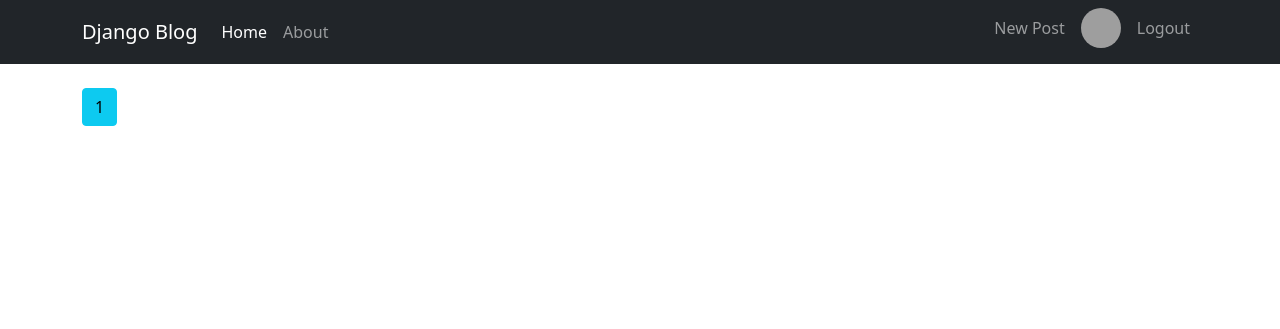
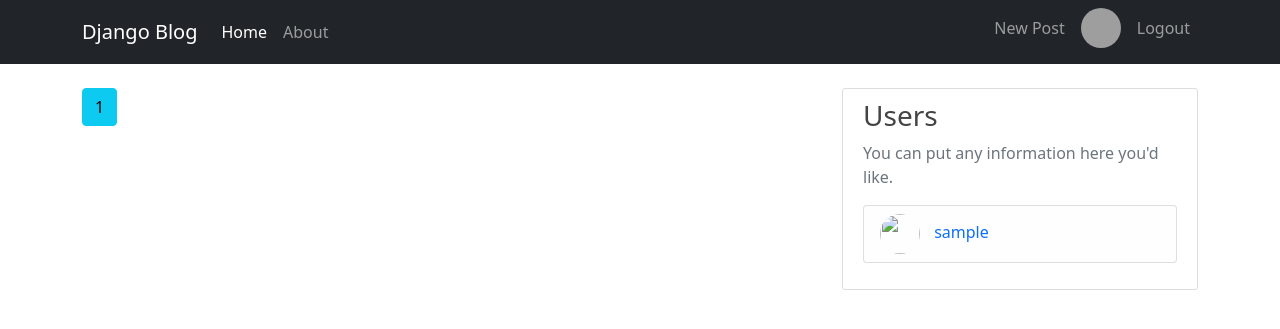
Before and after one commit to SavanSutariya/django-blog, a Django app: page / in a window 1280 px wide. Shown: the top 329 px of the page. Run offline with Django 3.2, Linux system fonts and the light colour scheme; the visitor is signed in with stand-in values (Sample User, id 1); data comes from the database, SQL or seed files in the repository; data that the repository does not hold is empty; grey boxes are pictures that could not be loaded.

Commit message:
user list in sidebar

```diff
--- a/blog/static/blog/main.css
+++ b/blog/static/blog/main.css
@@ -59,3 +59,9 @@ h1, h2, h3, h4, h5, h6 {
 .account-heading {
   font-size: 2.5rem;
 }
+
+.sidebar-user-img {
+  height: 40px;
+  width: 40px;
+  margin-right: 10px;
+}
--- a/blog/templates/blog/home.html
+++ b/blog/templates/blog/home.html
@@ -31,3 +31,24 @@
         <a class="btn btn-outline-info mb-4" href="?page={{ page_obj.paginator.num_pages }}">Last</a>
       {% endif %}
 {% endblock content %}
+{% block sidebar%}
+<div class="col-md-4">
+  <div class="content-section">
+      <h3>Users</h3>
+
+      <p class='text-muted'>You can put any information here you'd like.
+      <ul class="list-group">
+          {% for user in users %}
+              <li class="list-group-item list-group-item-light">
+                  <a class="mr-2" style="text-decoration: none" href="{% url 'user-posts' user.username %}">
+                      <img class="rounded-circle sidebar-user-img" src="{{ user.profile.image.url }}" alt="">
+                      {{ user }}</a>
+
+              </li>
+
+          {% endfor %}
+      </ul>
+      </p>
+  </div>
+</div>
+{% endblock %}
--- a/blog/views.py
+++ b/blog/views.py
@@ -10,6 +10,11 @@ class PostListView(ListView):
     context_object_name = "posts"
     ordering = ["-date_posted"]
     paginate_by = 5
+
+    def get_context_data(self, **kwargs):
+        context = super().get_context_data(**kwargs)
+        context['users'] = User.objects.all()
+        return context
 
 class PostDetailView(DetailView):
     model = Post
```
Also changed, not shown: blog/templates/blog/user_posts.html (+21 -0 lines). Lines whose indentation alone changed are shown as unchanged.
